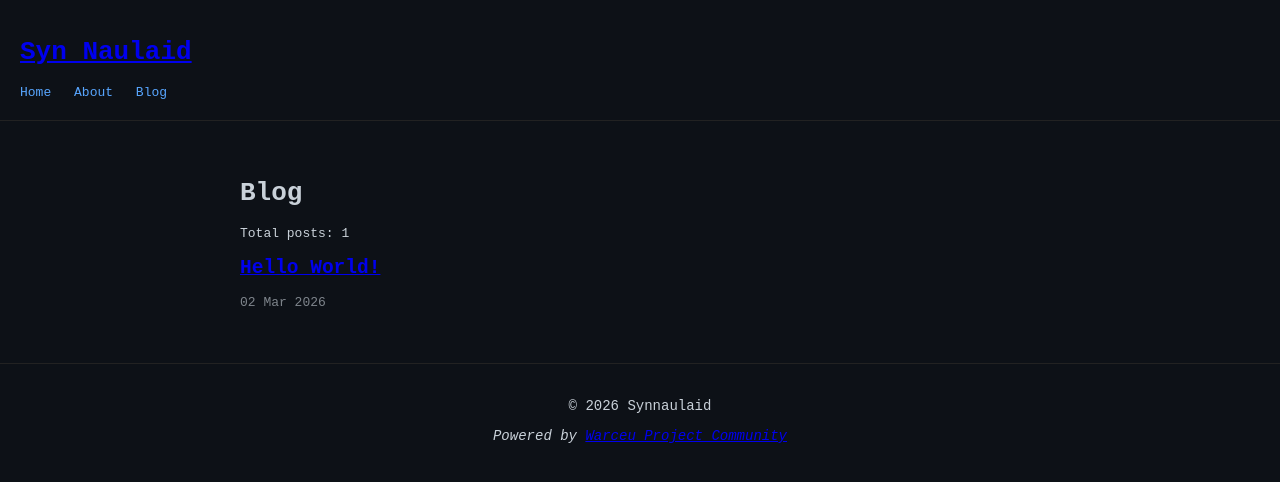
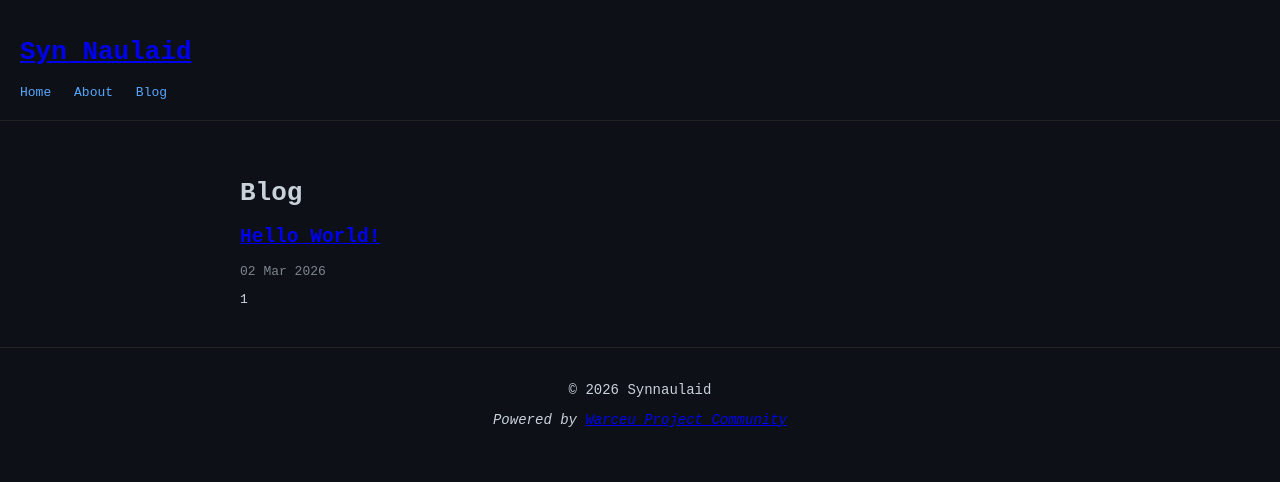
Before and after one commit to synnaulaid/synnaulaid.github.io, a Jekyll site: the page built from blog.md, in a window 1280 px wide. Shown: the top 482 px of the page. Built offline with Jekyll 4.4.1, drawn with Linux system fonts in a browser that asks for light colours; the list of posts is cut into pages by our own code.

Commit message:
Blog: update paginate

```diff
--- a/_config.yml
+++ b/_config.yml
@@ -8,3 +8,15 @@ future: true
 
 plugins:
   - jekyll-redirect-from
+  - jekyll-paginate-v2
+
+pagination:
+  enabled: true
+  per_page: 5
+  permalink: '/blog/:num/'  # page 1 → /blog/, page 2 → /blog/2/, etc
+  title: ':title - page :num'
+  sort_field: 'date'
+  sort_reverse: true   # terbaru di atas
+  trail:
+    before: 2
+    after: 2
--- a/blog.md
+++ b/blog.md
@@ -2,13 +2,31 @@
 layout: base
 title: Blog
 permalink: /blog/
+pagination:
+  enabled: true
 ---
 
 # Blog
 
-Total posts: {{ site.posts | size }}
-
-{% for post in site.posts %}
+{% for post in paginator.posts %}
   <h2><a href="{{ post.url | relative_url }}">{{ post.title }}</a></h2>
   <p style="opacity:0.6;">{{ post.date | date: "%d %b %Y" }}</p>
 {% endfor %}
+
+<div class="pagination">
+  {% if paginator.previous_page %}
+    <a href="{{ paginator.previous_page_path | relative_url }}">Previous</a>
+  {% endif %}
+
+  {% for page in (1..paginator.total_pages) %}
+    {% if page == paginator.page %}
+      <span>{{ page }}</span>
+    {% else %}
+      <a href="{{ paginator.paginate_path | replace: ':num', page }}">{{ page }}</a>
+    {% endif %}
+  {% endfor %}
+
+  {% if paginator.next_page %}
+    <a href="{{ paginator.next_page_path | relative_url }}">Next</a>
+  {% endif %}
+</div>
```
